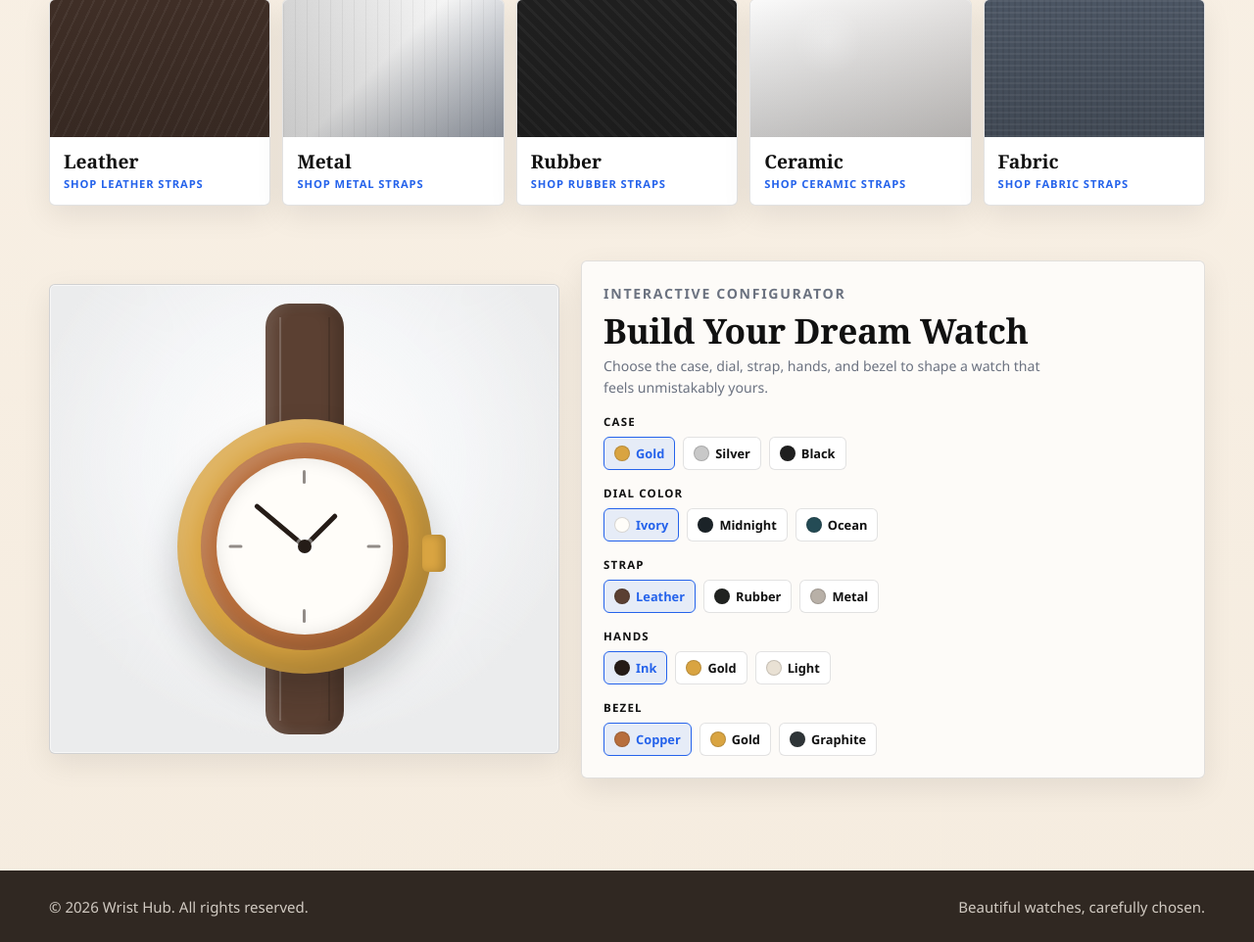
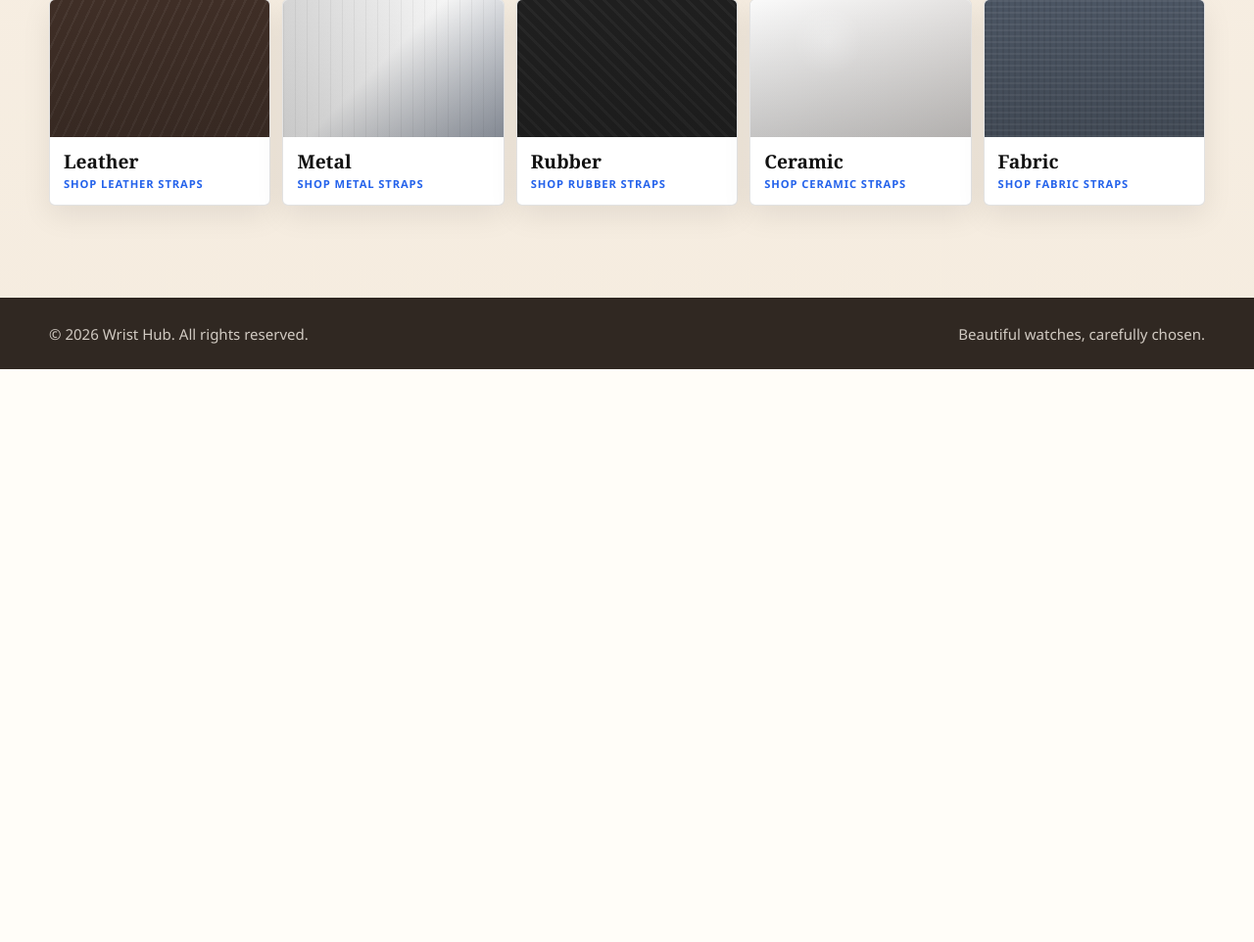
Before and after one commit to oplomo/wristhub, a Django app: page / in a window 1280 px wide. Shown: the part 2667-3629 px from the top of the page at 98% size. After the commit the page ends 3044 px from the top, so only its background shows below. Run offline with Django 5.2, Linux system fonts and the light colour scheme; a user stored in the database is signed in; data comes from the database, SQL or seed files in the repository; both versions use the stored data as it was after the commit; data that the repository does not hold is empty.

Commit message:
Initial commit fin

```diff
--- a/whub/wshop/templates/base.html
+++ b/whub/wshop/templates/base.html
@@ -452,7 +452,6 @@
 
             <div class="nav-panel" id="main-menu">
                 <ul class="nav-menu">
-                    <li class="nav-item"><a class="nav-link" href="{% url 'home' %}">Home</a></li>
                     <li class="nav-item has-submenu">
                         <button class="nav-trigger" type="button" aria-expanded="false">
                             Shop Watches
--- a/whub/wshop/templates/home.html
+++ b/whub/wshop/templates/home.html
@@ -1266,7 +1266,7 @@
         </div>
     </section>
 
-    <section class="dream-watch">
+    <!-- <section class="dream-watch">
         <div class="watch-stage">
             <div class="custom-watch" data-custom-watch>
                 <div class="watch-strap top"></div>
@@ -1370,7 +1370,7 @@
                 </div>
             </div>
         </div>
-    </section>
+    </section> -->
 
     <script>
         const personalityCarousel = document.querySelector("[data-personality-carousel]");
```
Also changed, not shown: whub/db.sqlite3.
